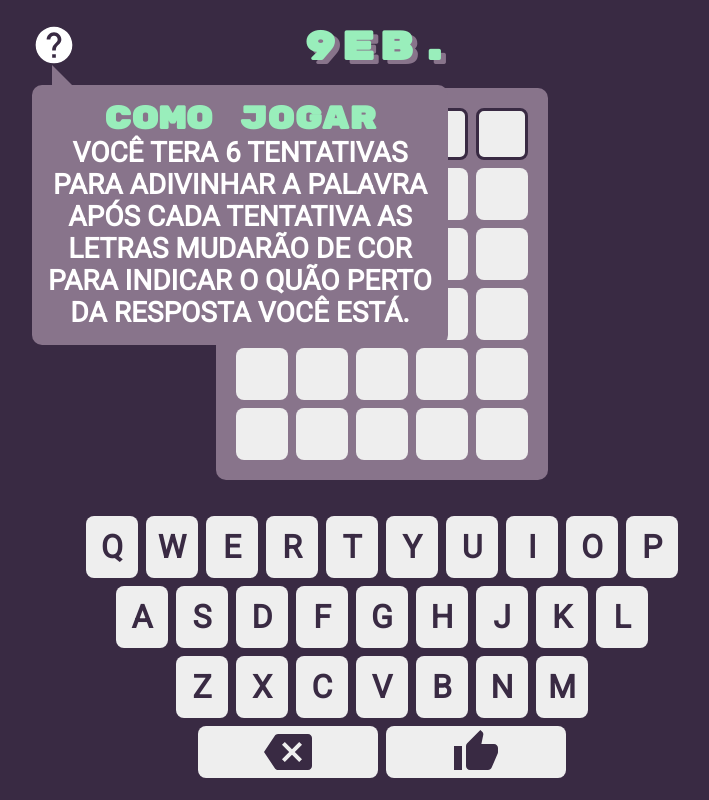
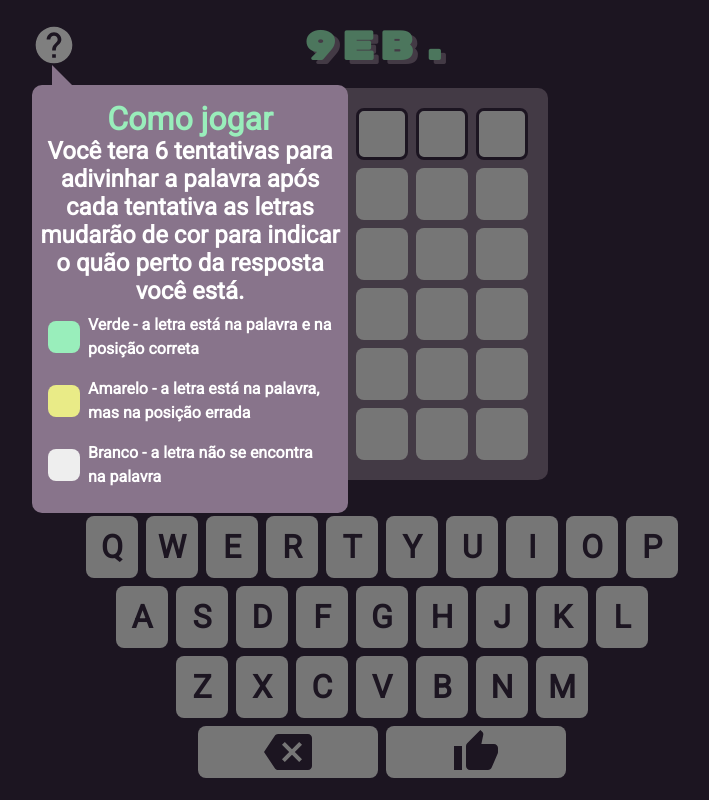
Before and after one commit to pedrogneri/9eb, a React (Create React App) app: page / in a window 1280 px wide. Both pictures are taken after a click on the icon 312 px from the left and 45 px from the top of the page. Shown: the whole page, without its empty margins (258-967 px from the left). Built offline with nearby package versions, Linux system fonts and the light colour scheme.

Commit message:
feat: adiciona cores no tutorial

```diff
--- a/src/components/header/header.tsx
+++ b/src/components/header/header.tsx
@@ -10,7 +10,7 @@ const Header = () => {
     <S.Container>
       <S.IconContainer>
         <S.HelpIcon onClick={() => setShowHelp(v => !v)} />
-        <Help show={showHelp}></Help>
+        <Help show={showHelp} onClose={() => setShowHelp(false)}></Help>
       </S.IconContainer>
       <S.Logo>
         <h1>9eb.</h1>
--- a/src/components/help/help.style.ts
+++ b/src/components/help/help.style.ts
@@ -6,8 +6,7 @@ export const Container = styled.div`
   position: absolute;
   background: #88748B;
   padding: 16px 8px;
-  min-width: 400px;
-  max-width: 300px;
+  width: 300px;
   left: 0;
   top: 62px;
   z-index: 3;
@@ -27,8 +26,7 @@ export const Container = styled.div`
 `;
 
 export const Title = styled.div`
-  font-family: 'Rubik Mono One';
-  font-weight: 700;
+  font-weight: bold;
   font-size: 32px;
   line-height: 36px;
   text-align: center;
@@ -37,8 +35,33 @@ export const Title = styled.div`
 
 export const Description = styled.div`
   font-weight: 700;
-  font-size: 28px;
-  line-height: 32px;
+  font-size: 24px;
+  line-height: 28px;
   text-align: center;
   color: #fff;
 `;
+
+export const ColorTutorial = styled.div`
+  display: flex;
+  align-items: center;
+  margin: 8px;
+`;
+
+interface ColorProp {
+  $color: string;
+}
+
+export const Color = styled.div<ColorProp>`
+  background: ${({ $color }) => $color};
+  border-radius: 8px;
+  min-width: 32px;
+  min-height: 32px;
+  margin-right: 8px;
+`;
+
+export const ColorText = styled.div`
+  font-weight: 700;
+  font-size: 16px;
+  line-height: 24px;
+  color: #fff;
+`;
--- a/src/components/help/help.tsx
+++ b/src/components/help/help.tsx
@@ -1,18 +1,38 @@
 import React from 'react'
+import Backdrop from '@mui/material/Backdrop';
 import * as S from './help.style';
 
 type Props = {
   show?: boolean;
+  onClose: Function;
 }
 
 const Help = ({
-  show,
+  show, onClose,
 }: Props) => {
   return show ? (
-    <S.Container>
-      <S.Title>COMO JOGAR</S.Title>
-      <S.Description>VOCÊ TERA 6 TENTATIVAS PARA ADIVINHAR A PALAVRA APÓS CADA TENTATIVA AS LETRAS MUDARÃO DE COR PARA INDICAR O QUÃO PERTO DA RESPOSTA VOCÊ ESTÁ.</S.Description>
-    </S.Container>
+    <>
+      <Backdrop open={show} onClick={() => onClose()} />
+      <S.Container>
+        <S.Title>Como jogar</S.Title>
+        <S.Description>Você tera 6 tentativas para adivinhar a palavra após cada tentativa as letras mudarão de cor para indicar o quão perto da resposta você está.</S.Description>
+
+        <S.ColorTutorial>
+          <S.Color $color="#99eebb" />
+          <S.ColorText>Verde - a letra está na palavra e na posição correta</S.ColorText>
+        </S.ColorTutorial>
+
+        <S.ColorTutorial>
+          <S.Color $color="#e9eb87" />
+          <S.ColorText>Amarelo - a letra está na palavra, mas na posição errada</S.ColorText>
+        </S.ColorTutorial>
+
+        <S.ColorTutorial>
+          <S.Color $color="#eee" />
+          <S.ColorText>Branco - a letra não se encontra na palavra</S.ColorText>
+        </S.ColorTutorial>
+      </S.Container>
+    </>
   ) : <></>;
 }
 
```
